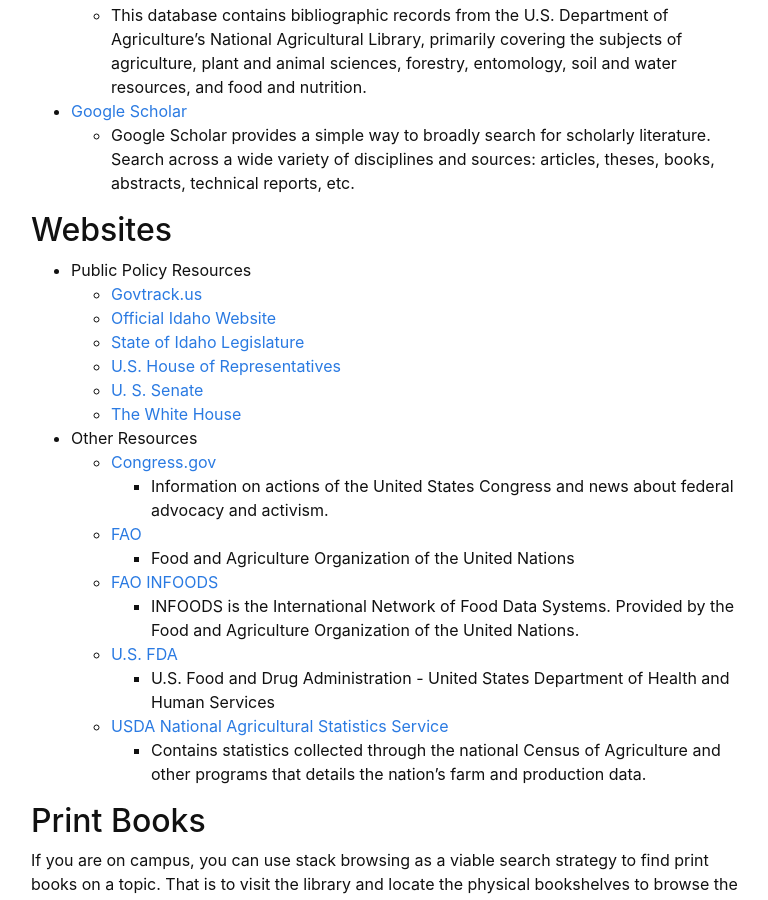
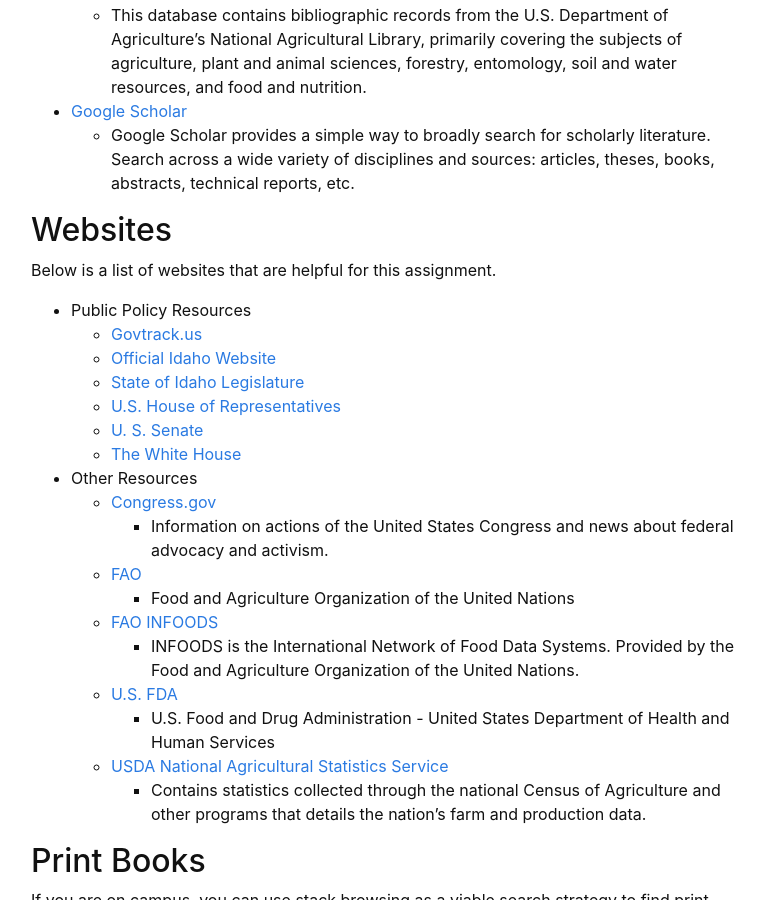
Before and after one commit to DickTurpshead/soil210, a Jekyll site: the page built from content/4-Other-Resources.md, in a window 1280 px wide and 900 px high, scrolled down 465 px. Shown: the whole window, without its empty margins (249-1017 px from the left). Built offline with Jekyll 4.4.1, drawn with Linux system fonts in a browser that asks for light colours.

Commit message:
Update 4-Other-Resources.md

```diff
--- a/content/4-Other-Resources.md
+++ b/content/4-Other-Resources.md
@@ -15,6 +15,8 @@ In addition to <a href="https://uidaho.idm.oclc.org/login?url=http://search.ebsc
   - Google Scholar provides a simple way to broadly search for scholarly literature. Search across a wide variety of disciplines and sources: articles, theses, books, abstracts, technical reports, etc.
 
 ## Websites
+
+Below is a list of websites that are helpful for this assignment.
 
 - Public Policy Resources
   - <a href="https://www.govtrack.us/" target="_blank" rel="noopener">Govtrack.us</a>
```
